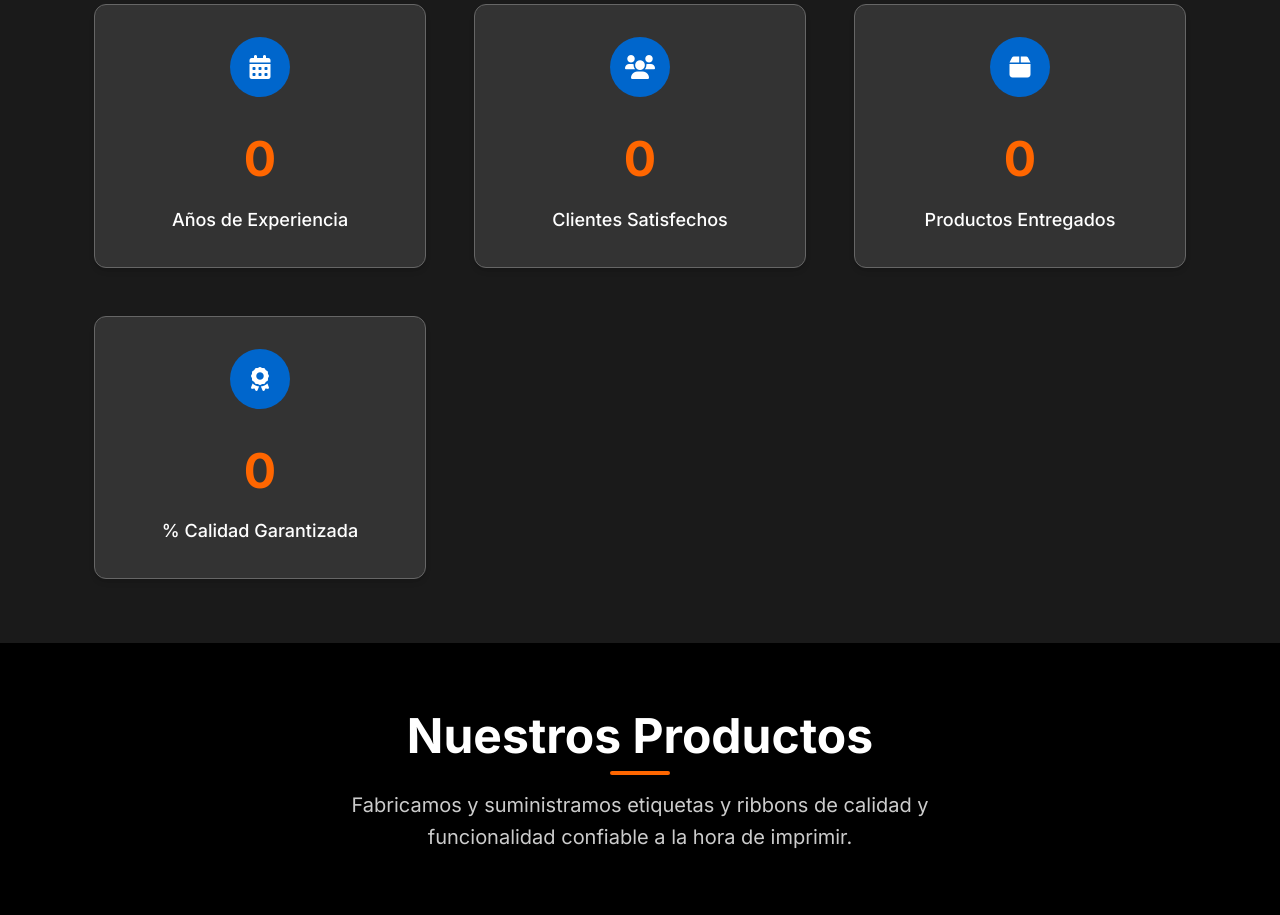
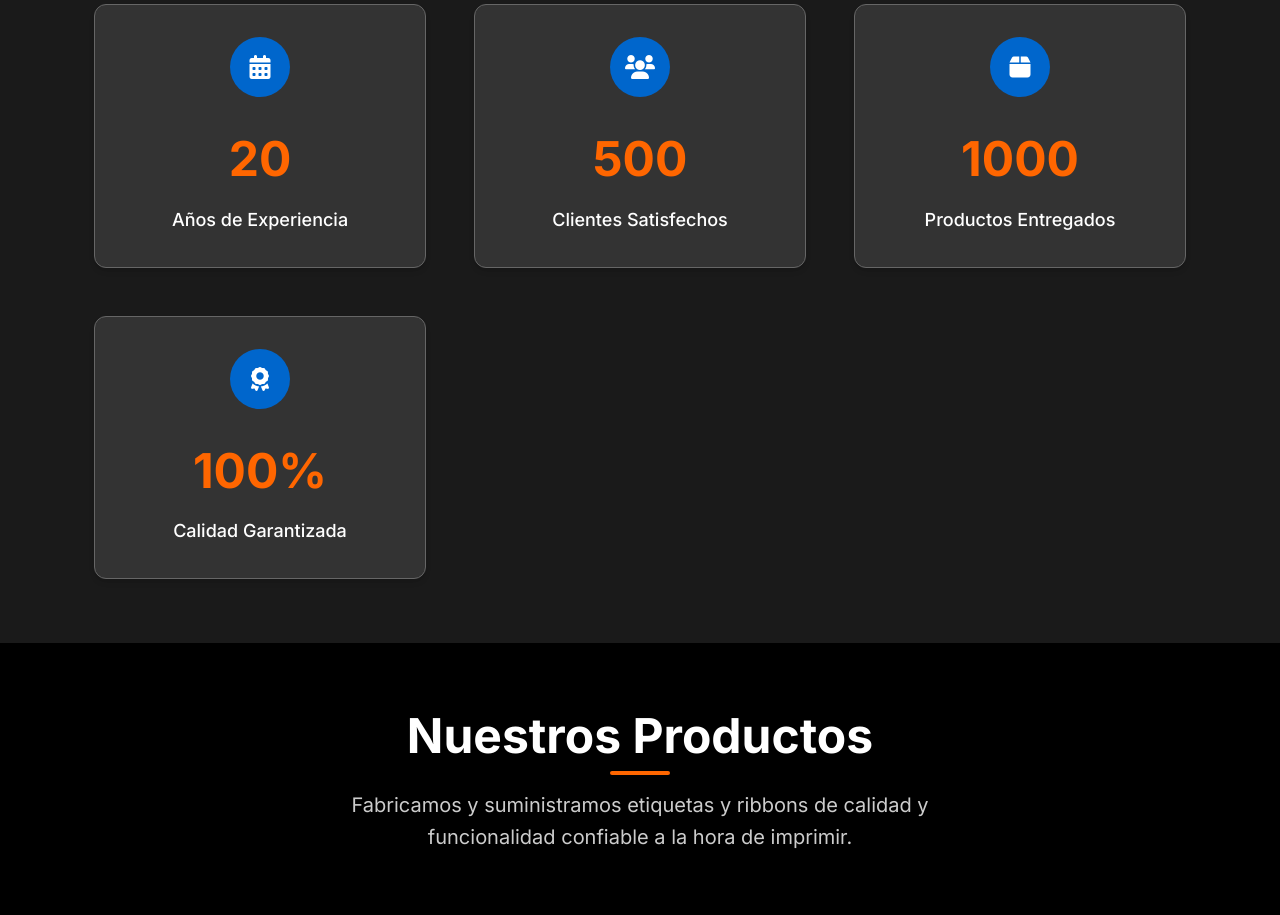
Before and after one commit to gatanothoa/IngenieriaUVEG, a plain HTML site: page JavaScript/Día Uno/proyecto 1/proyecto IA/index.html in a window 1280 px wide. Shown: the part 860-1775 px from the top of the page. Drawn offline with Linux system fonts and the light colour scheme.

Commit message:
MEJORA: Corregido texto y formato de contadores
- Cambiado 'Calidad Garantizada %' a 'Calidad Garantizada'
- El contador ahora muestra '100%' en lugar de solo '100'
- Mejorado script para mostrar sufijos personalizados
- Contadores finales: 20, 500, 1000, 100%

```diff
--- a/JavaScript/Día Uno/proyecto 1/proyecto IA/index.html
+++ b/JavaScript/Día Uno/proyecto 1/proyecto IA/index.html
@@ -151,7 +151,7 @@
                         <i class="fas fa-award"></i>
                     </div>
                     <div class="stat-number" data-count="100">0</div>
-                    <div class="stat-label">% Calidad Garantizada</div>
+                    <div class="stat-label">Calidad Garantizada</div>
                 </div>
             </div>
         </div>
@@ -546,6 +546,47 @@
                 document.body.style.overflow = 'auto';
             }
         }, 1500);
+
+        // SCRIPT DIRECTO PARA CONTADORES - FORZAR ANIMACIÓN
+        document.addEventListener('DOMContentLoaded', function() {
+            setTimeout(function() {
+                // Obtener todos los contadores
+                const counters = [
+                    { element: document.querySelector('[data-count="20"]'), target: 20, suffix: '' },
+                    { element: document.querySelector('[data-count="500"]'), target: 500, suffix: '' },
+                    { element: document.querySelector('[data-count="1000"]'), target: 1000, suffix: '' },
+                    { element: document.querySelector('[data-count="100"]'), target: 100, suffix: '%' }
+                ];
+
+                // Animar cada contador
+                counters.forEach(function(counter) {
+                    if (counter.element) {
+                        animateCounterDirect(counter.element, counter.target, counter.suffix);
+                    }
+                });
+
+                function animateCounterDirect(element, target, suffix) {
+                    const duration = 2000;
+                    const startTime = Date.now();
+
+                    function updateCounter() {
+                        const elapsed = Date.now() - startTime;
+                        const progress = Math.min(elapsed / duration, 1);
+                        const current = Math.floor(target * progress);
+
+                        element.textContent = current + suffix;
+
+                        if (progress < 1) {
+                            requestAnimationFrame(updateCounter);
+                        } else {
+                            element.textContent = target + suffix;
+                        }
+                    }
+
+                    updateCounter();
+                }
+            }, 2000); // Esperar 2 segundos para asegurar que la página esté cargada
+        });
     </script>
     <script src="assets/js/mobile-optimizations.js"></script>
     <script src="assets/js/main.js"></script>
```
